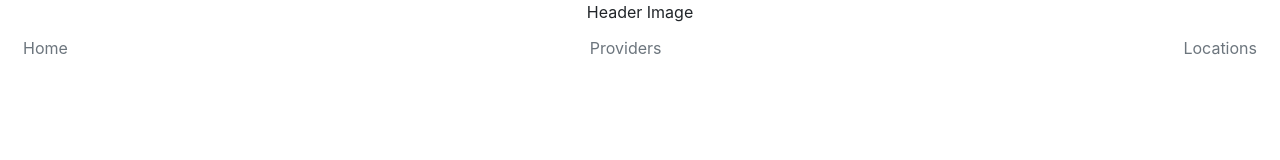
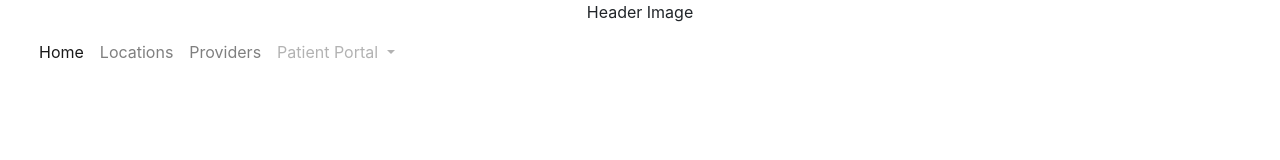
Before and after one commit to aprilstaedt/WEB-289, a plain HTML site: page index.html in a window 1280 px wide. Drawn offline with nearby package versions, Linux system fonts and the light colour scheme.

Commit message:
Update index.html

```diff
--- a/index.html
+++ b/index.html
@@ -16,20 +16,39 @@
         <!-- header -->
         <header>
             <div class="row flex-nowrap justify-content-between align-items-center">
-                <div class="col-12 text-center">
+                <div class="col text-center">
                     Header Image
                 </div>
             </div>
         </header>
 
         <!-- navigation -->
-        <div class="nav-scroller py-1 mb-2">
-            <nav class="nav d-flex justify-content-between">
-                <a class="p-2 text-muted" href="index.html">Home</a>
-                <a class="p-2 text-muted" href="providers.html">Providers</a>
-                <a class="p-2 text-muted" href="locations.html">Locations</a>
-            </nav>
-        </div>
+        <nav class="navbar navbar-expand-lg navbar-light">
+            <button class="navbar-toggler" type="button" data-toggle="collapse" data-target="#navbarNav" aria-controls="navbarNav" aria-expanded="false" aria-label="Toggle navigation">
+              <span class="navbar-toggler-icon"></span>
+            </button>
+            <div class="collapse navbar-collapse" id="navbarNav">
+                <ul class="navbar-nav">
+                    <li class="nav-item active">
+                        <a class="nav-link" href="index.html">Home <span class="sr-only">(current)</span></a>
+                    </li>
+                    <li class="nav-item">
+                        <a class="nav-link" href="locations.html">Locations</a>
+                    </li>
+                    <li class="nav-item">
+                        <a class="nav-link" href="providers.html">Providers</a>
+                    </li>
+                    <li class="nav-item dropdown">
+                        <a class="nav-link dropdown-toggle disabled" href="#" id="navbarDropdownMenuLink" data-toggle="dropdown" aria-haspopup="true" aria-expanded="false">
+                          Patient Portal
+                        </a>
+                        <div class="dropdown-menu" aria-labelledby="navbarDropdownMenuLink">
+                            <a class="dropdown-item disabled" href="#">Payments</a>
+                        </div>
+                    </li>
+                </ul>
+            </div>
+        </nav>
     </div>
 
     <!-- main content -->
```
